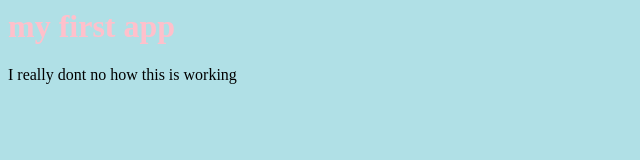
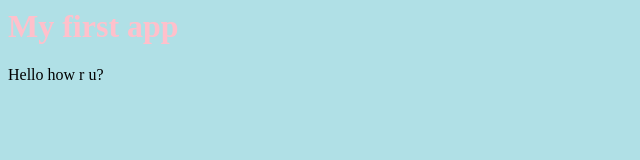
Before and after one commit to Jamila14/dbapp, a plain HTML site: page index.html in a window 1280 px wide. Shown: the whole page, without its empty margins (0-640 px from the left). Drawn offline with Linux system fonts and the light colour scheme.

Commit message:
update index.html

```diff
--- a/index.html
+++ b/index.html
@@ -2,7 +2,7 @@
 <head>
 </head>
 <body style="background-color:powderblue;">
-<h1 style="color:pink;">my first app </h1>
-  <p>I really dont no how this is working </p>
+<h1 style="color:pink;">My first app </h1>
+  <p>Hello how r u?</p>
 </body>
 </html>
```
